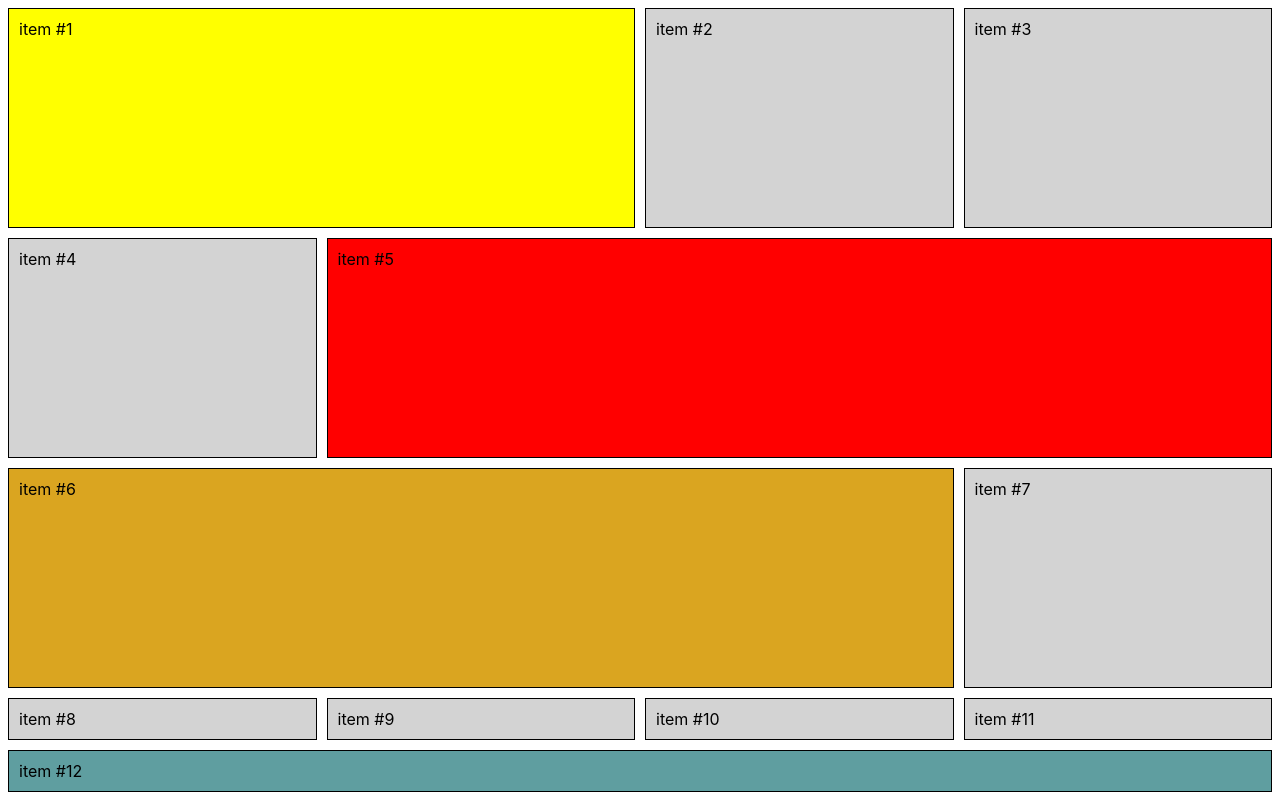
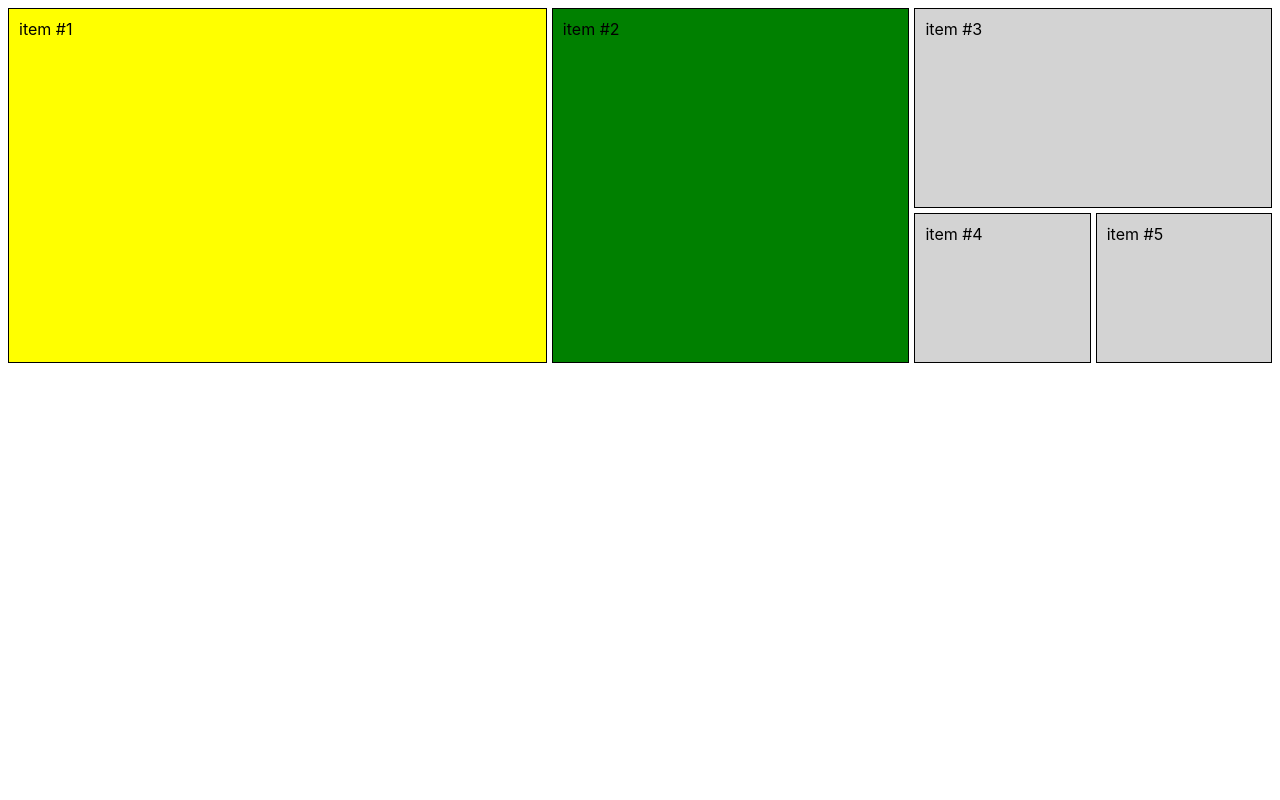
Before and after one commit to manuelalferez/CSS_grid_fundamentos, a plain HTML site: page index.html in a window 1280 px wide. Drawn offline with Linux system fonts and the light colour scheme.

Commit message:
definiendo el tamaño de las filas dentro de un grid

```diff
--- a/index.html
+++ b/index.html
@@ -5,14 +5,14 @@
     <meta charset="UTF-8">
     <meta name="viewport" content="width=device-width, initial-scale=1.0">
     <meta http-equiv="X-UA-Compatible" content="ie=edge">
-    <title>Tamaño de columnas</title>
+    <title>Tamaño de filas</title>
     <style>
         .container {
             font-family: -apple-system, BlinkMacSystemFont, 'Segoe UI', Roboto, Oxygen, Ubuntu, Cantarell, 'Open Sans', 'Helvetica Neue', sans-serif;
             display: grid;
-            grid-template-columns: repeat(4,1fr);
-            grid-template-rows: repeat(3,1fr);
-            grid-gap: 10px;
+            grid-template-columns: repeat(7,1fr);
+            grid-template-rows: 200px 150px;
+            grid-gap: 5px;
             height: 98vh;
         }
 
@@ -24,21 +24,16 @@
 
         .item:nth-of-type(1){
             background: yellow;
-            grid-column-start: 1;
-            grid-column-end: 3;
+            grid-column: 1 / span 3;
+            grid-row: 1 / span 2;
         }
-        .item:nth-of-type(5){
-            grid-column-start: 2;
-            grid-column-end: -1;
-            background: red;
+        .item:nth-of-type(2){
+            background: green;
+            grid-column: 4 / span 2;
+            grid-row: 1 / -1;
         }
-        .item:nth-of-type(6){
-            background: goldenrod;
-            grid-column: 1 / 4;
-        }
-        .item:nth-of-type(12){
-            grid-column: 1 / span 4;
-            background: cadetblue;
+        .item:nth-of-type(3){
+            grid-column: 6 / span 2;
         }
     </style>
 </head>
@@ -50,13 +45,6 @@
         <div class="item">item #3</div>
         <div class="item">item #4</div>
         <div class="item">item #5</div>
-        <div class="item">item #6</div>
-        <div class="item">item #7</div>
-        <div class="item">item #8</div>
-        <div class="item">item #9</div>
-        <div class="item">item #10</div>
-        <div class="item">item #11</div>
-        <div class="item">item #12</div>
     </section>
 </body>
 
```
